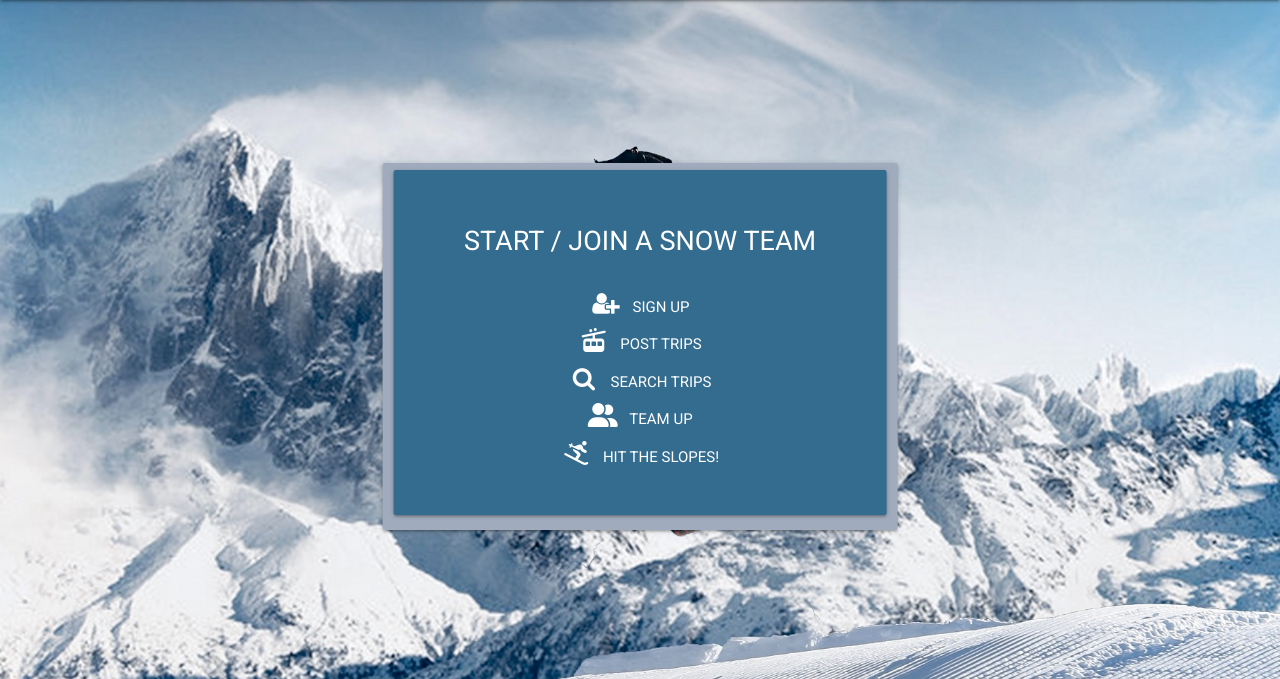
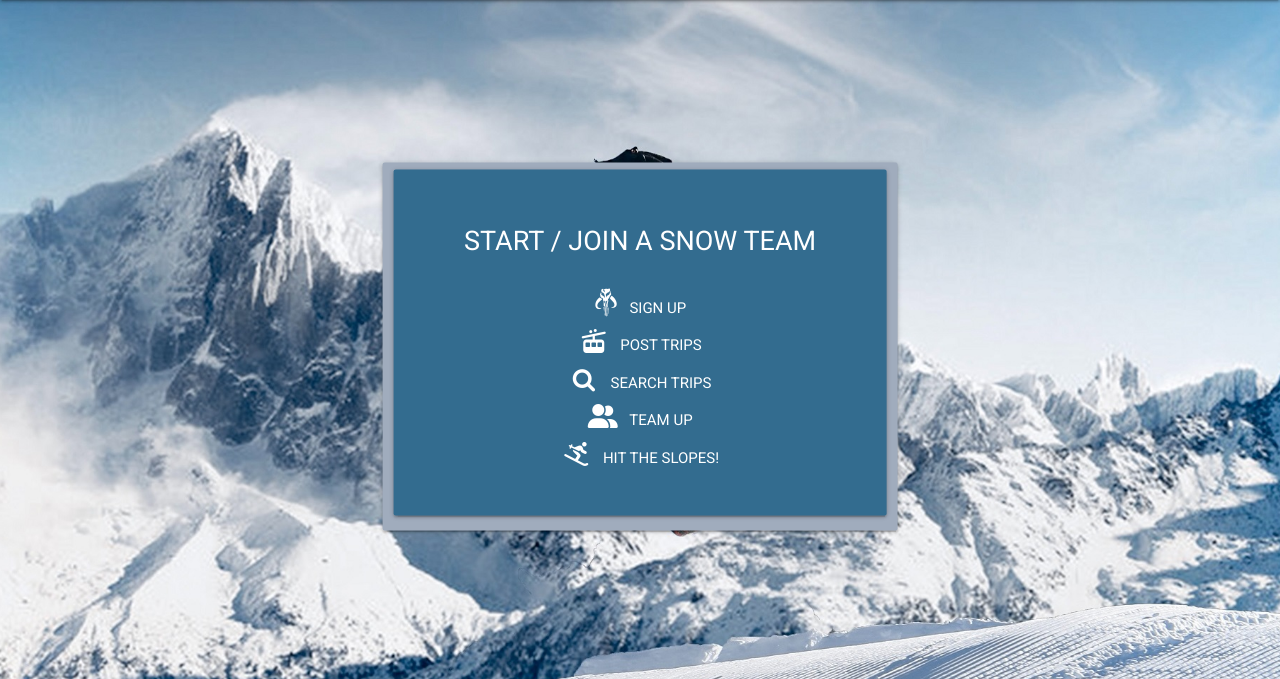
Before and after one commit to OlekSt/Hit-the-Slopes, a Flask app: page / in a window 1280 px wide. Shown: the part 64-743 px from the top of the page. Run offline with Flask 2, Linux system fonts and the light colour scheme; some libraries are stand-ins or nearby versions.

Commit message:
Updated UX on index.html

```diff
--- a/static/css/style.css
+++ b/static/css/style.css
@@ -74,6 +74,9 @@ body{
     font-size: 24px;
 }
 
+.fa-mandalorian{
+    font-size: 28px;
+}
 
 .intro-title,
 #messaging-title{
--- a/templates/index.html
+++ b/templates/index.html
@@ -8,10 +8,10 @@
                 <div class="white-text text-darken-2">
                     <p class="intro-title">START / JOIN A SNOW TEAM</p>
                     <ul id="index-list">
-                        <li><a class="index-link" href="{{url_for('sign_up_page')}}"><i class="fa fa-user-plus fa-fw"></i>&nbsp;&nbsp;&nbsp;SIGN UP</a></li>
-                        <li><a class="index-link" href="{{url_for('sign_in_page')}}"><i class="fa fa-tram fa-fw"></i>&nbsp;&nbsp;&nbsp;POST TRIPS</a></li>
-                        <li><a class="index-link" href="{{url_for('sign_in_page')}}"><i class="fa fa-search fa-fw"></i>&nbsp;&nbsp;&nbsp;SEARCH TRIPS</a></li>
-                        <li><a class="index-link" href="{{url_for('sign_in_page')}}"><i class="fas fa-user-friends fa-fw"></i>&nbsp;&nbsp;&nbsp;TEAM UP</a></li>
+                        <li><i class="fa fa-mandalorian"></i>&nbsp;&nbsp;&nbsp;SIGN UP</li>
+                        <li><i class="fa fa-tram fa-fw"></i>&nbsp;&nbsp;&nbsp;POST TRIPS</li>
+                        <li><i class="fa fa-search fa-fw"></i>&nbsp;&nbsp;&nbsp;SEARCH TRIPS</li>
+                        <li><i class="fas fa-user-friends fa-fw"></i>&nbsp;&nbsp;&nbsp;TEAM UP</li>
                         <li><i class="fa fa-skiing fa-fw"></i>&nbsp;&nbsp;&nbsp;HIT THE SLOPES!</li>
                     </ul>
                 </div>
```
